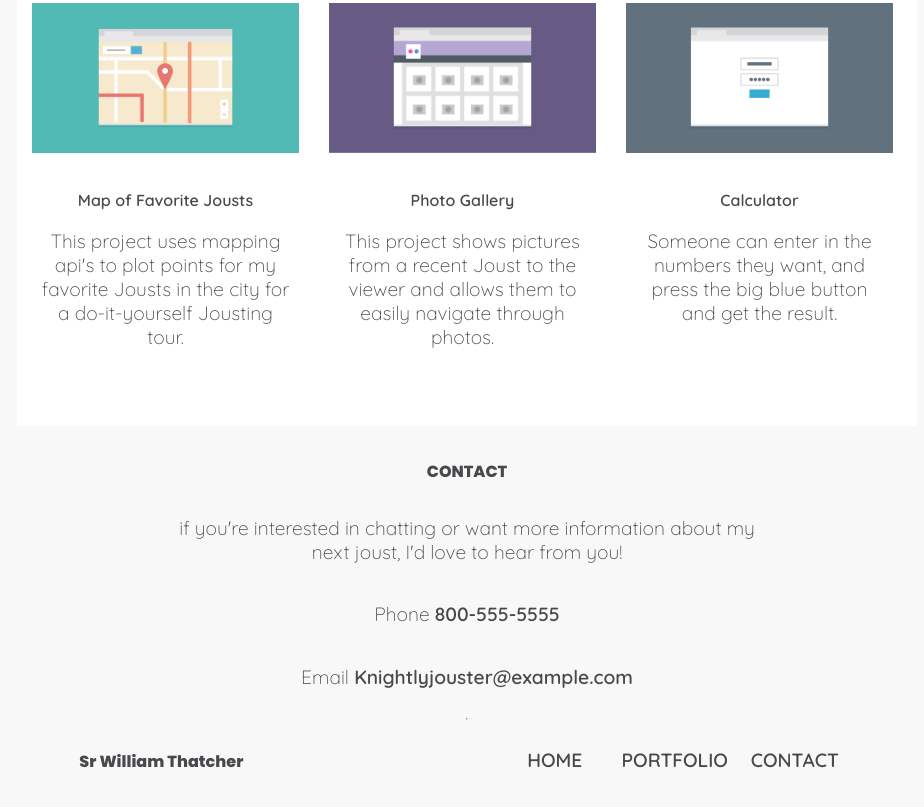
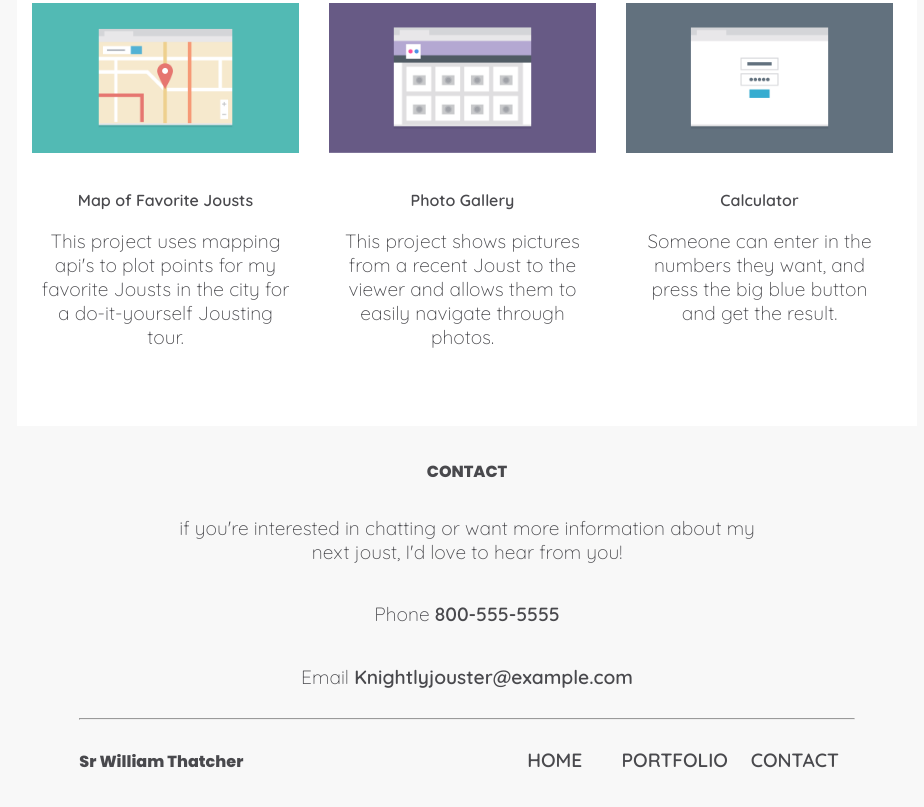
Before and after one commit to ChuckSwebdesigner/SECOND-PROJECT, a plain HTML site: page responsive_layout_v3/index.html in a window 1280 px wide. Shown: the part 1027-1834 px from the top of the page, without its empty margins (173-1097 px from the left). Drawn offline with Linux system fonts and the light colour scheme.

Commit message:
fixed errors

```diff
--- a/responsive_layout_v3/css/styles.css
+++ b/responsive_layout_v3/css/styles.css
@@ -85,6 +85,11 @@ li {
   min-width: 120px;
 }
 /*=============footer=========*/
+hr {
+  width: 90%;
+  height: 1px;
+  background-color:rgb(231, 229, 229, 0.3);
+}
 
 footer {
   display: flex;
--- a/responsive_layout_v3/index.html
+++ b/responsive_layout_v3/index.html
@@ -31,7 +31,7 @@
         </div>
     </header>
     <main>
-        <h2 class="caps id=portfolio"> portfolio</h2>
+        <h2 class="caps" id="portfolio"> portfolio</h2>
         <div class="main-sections">
             <div class="section">
                 <img src="images/portfolio-1.png" alt="sample marketing page" title="how cool is marketing">
```
